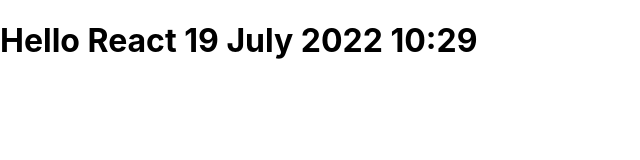
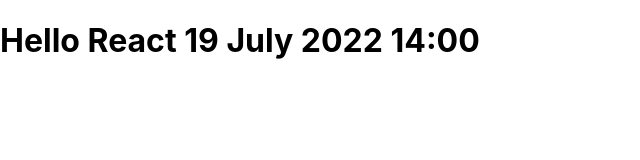
Before and after one commit to downey88/reactfrontend, a React (Create React App) app: page / in a window 1280 px wide. Shown: the top 160 px of the page, without its empty margins (0-640 px from the left). Built offline with nearby package versions, Linux system fonts and the light colour scheme.

Commit message:
Change Time

```diff
--- a/src/App.js
+++ b/src/App.js
@@ -1,7 +1,7 @@
 function App() {
   return (
     <div>
-        <h1>Hello React 19 July 2022 10:29</h1>
+        <h1>Hello React 19 July 2022 14:00</h1>
     </div>
   );
 }
```
